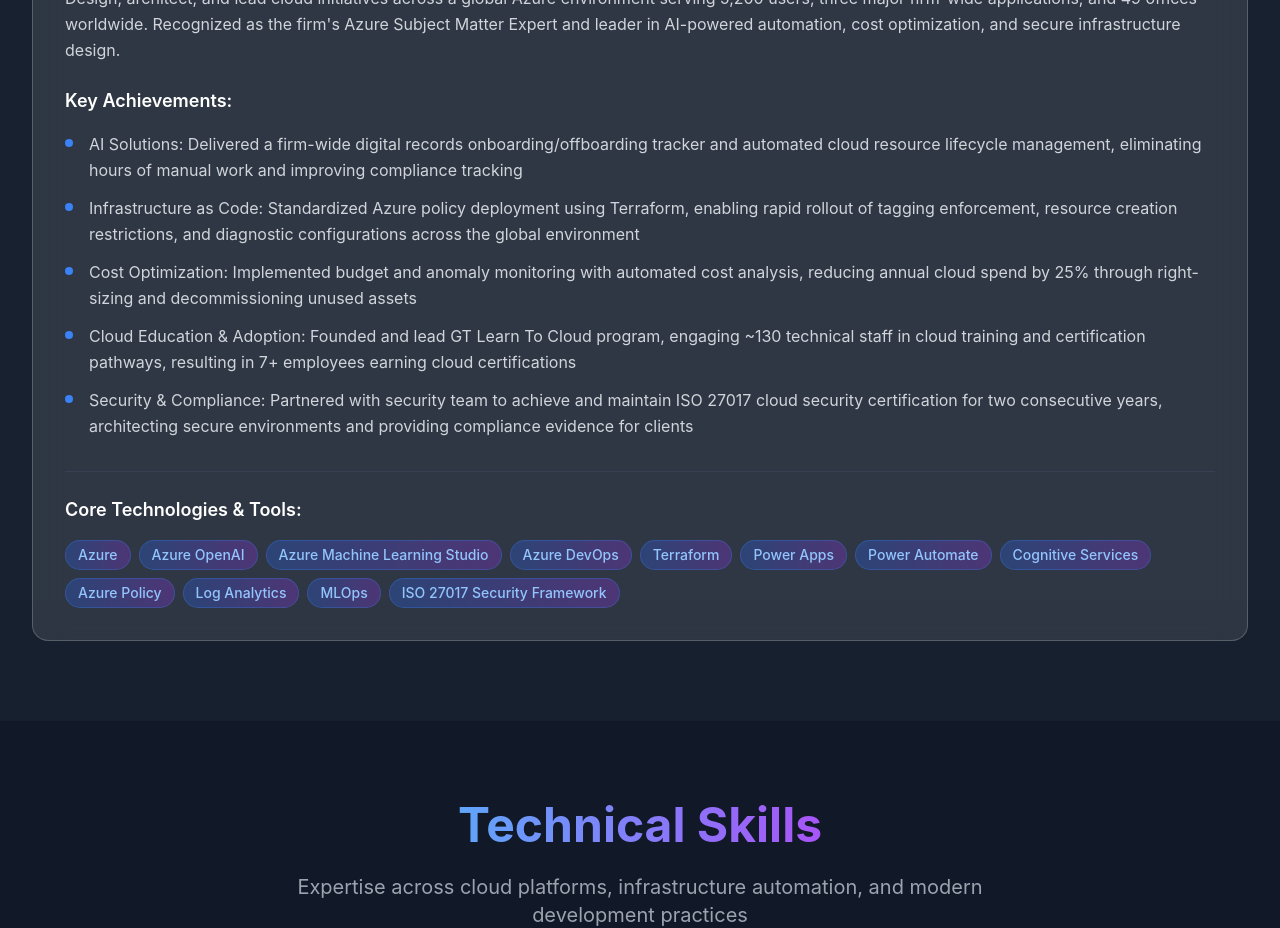
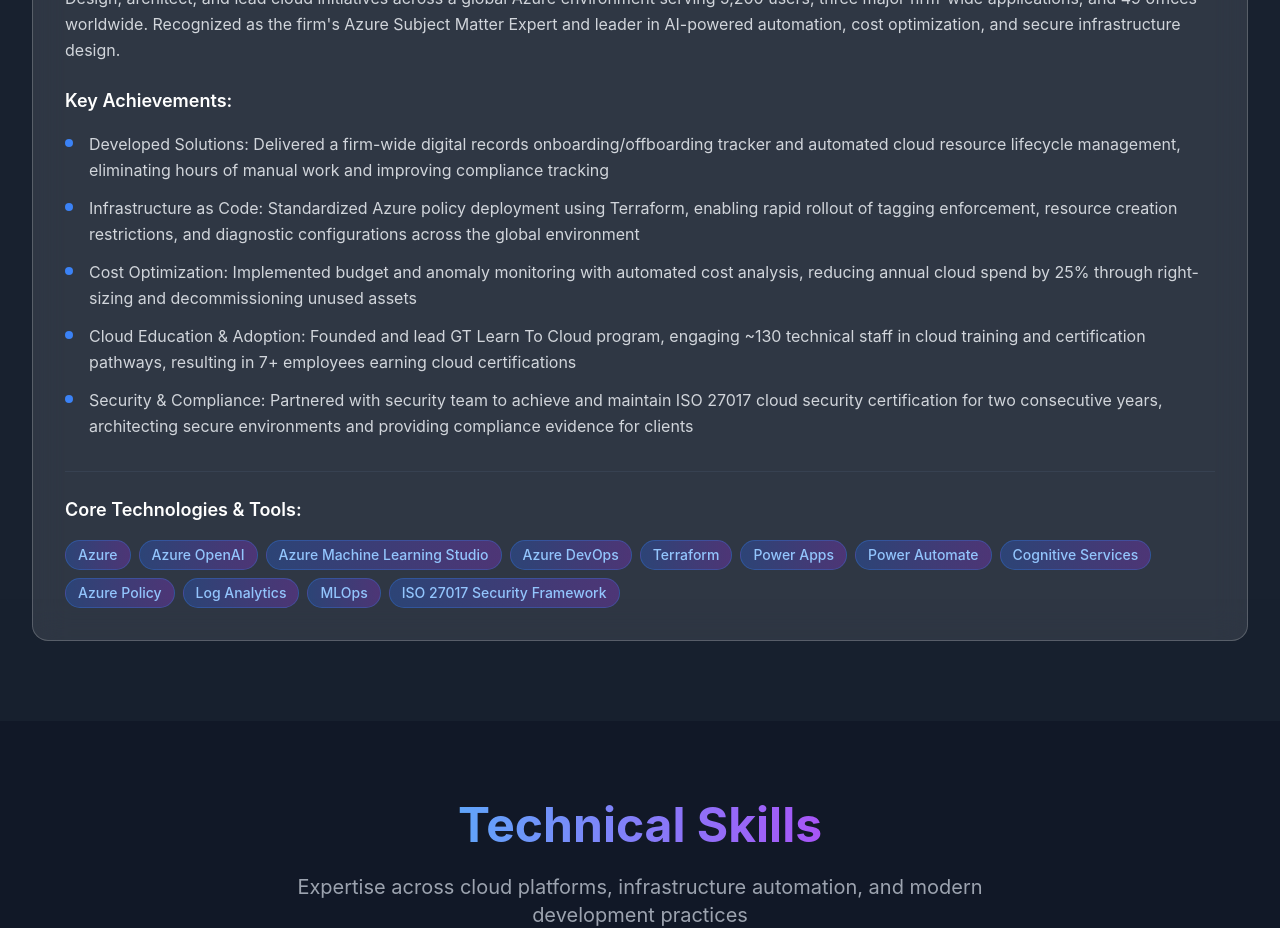
Before and after one commit to SkyNet-90/SMModernResume, a React (Vite) app: page / in a window 1280 px wide. Shown: the part 1180-2108 px from the top of the page. Built offline with nearby package versions, Linux system fonts and the light colour scheme.

Commit message:
fix: workflow YAML syntax and update experience text
- Fix deploy.yml syntax error (working-directory placement)
- Change 'AI Solutions' to 'Developed Solutions' in current role

```diff
--- a/src/data/index.ts
+++ b/src/data/index.ts
@@ -8,7 +8,7 @@
     duration: "2024 - Present",
     description: "Design, architect, and lead cloud initiatives across a global Azure environment serving 5,200 users, three major firm-wide applications, and 49 offices worldwide. Recognized as the firm's Azure Subject Matter Expert and leader in AI-powered automation, cost optimization, and secure infrastructure design.",
     responsibilities: [
-      "AI Solutions: Delivered a firm-wide digital records onboarding/offboarding tracker and automated cloud resource lifecycle management, eliminating hours of manual work and improving compliance tracking",
+      "Developed Solutions: Delivered a firm-wide digital records onboarding/offboarding tracker and automated cloud resource lifecycle management, eliminating hours of manual work and improving compliance tracking",
       "Infrastructure as Code: Standardized Azure policy deployment using Terraform, enabling rapid rollout of tagging enforcement, resource creation restrictions, and diagnostic configurations across the global environment",
       "Cost Optimization: Implemented budget and anomaly monitoring with automated cost analysis, reducing annual cloud spend by 25% through right-sizing and decommissioning unused assets",
       "Cloud Education & Adoption: Founded and lead GT Learn To Cloud program, engaging ~130 technical staff in cloud training and certification pathways, resulting in 7+ employees earning cloud certifications",
```
